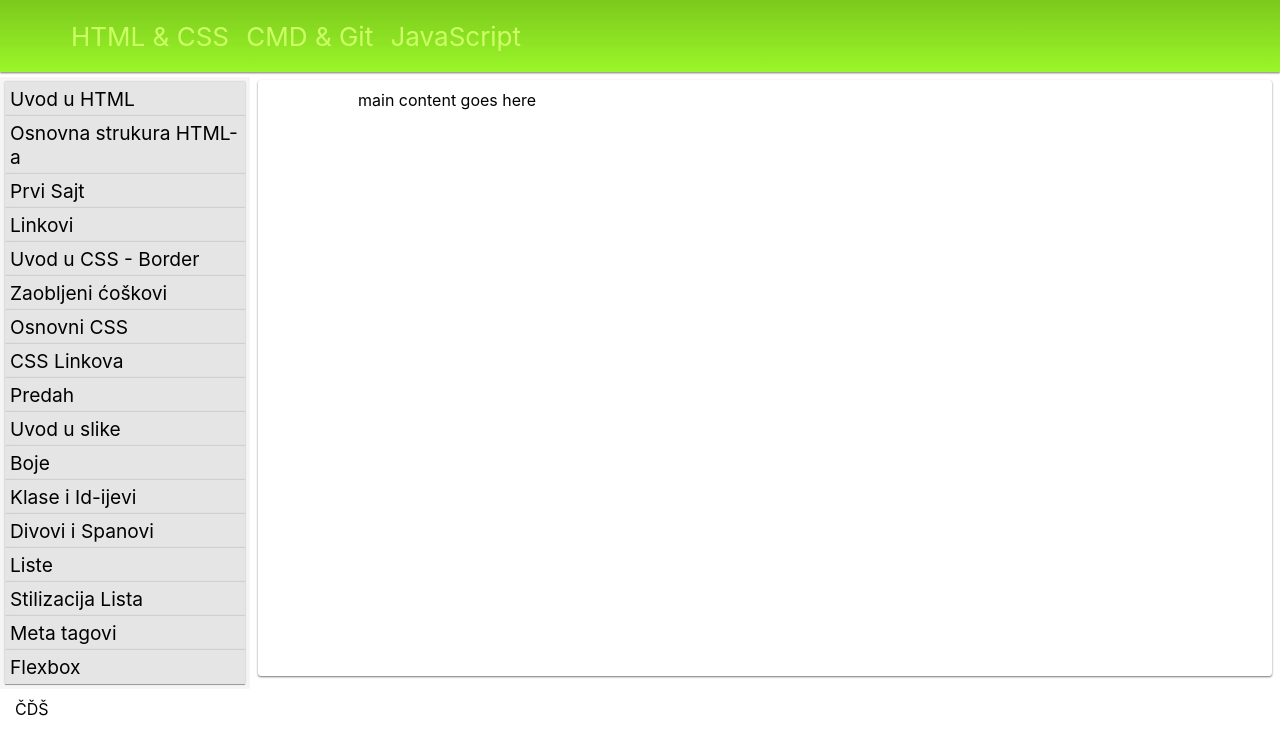
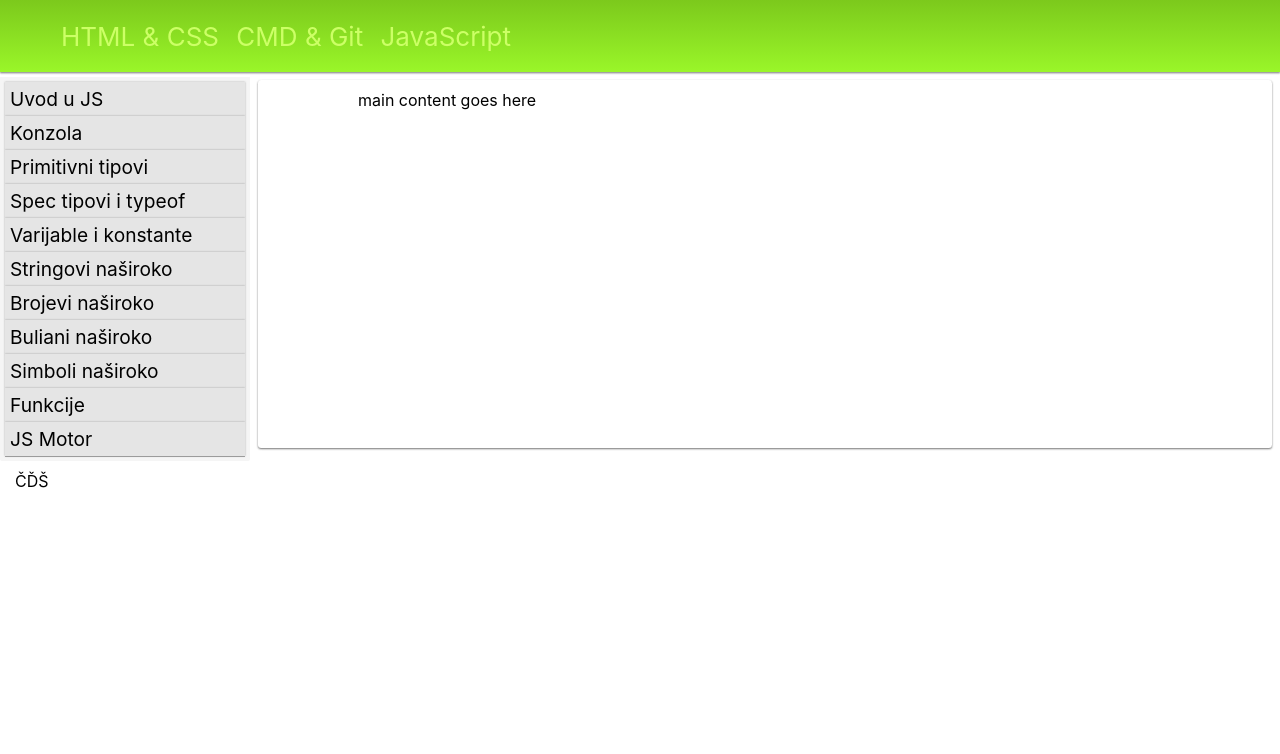
Before and after one commit to hikeislife/Mina-proj, a React (Create React App) app: page / in a window 1280 px wide. Shown: the top 754 px of the page. Built offline with nearby package versions, Linux system fonts and the light colour scheme.

Commit message:
top nav rework

```diff
--- a/src/SCSS/_topNav.scss
+++ b/src/SCSS/_topNav.scss
@@ -14,6 +14,7 @@ nav {
 		li {
 			display: inline;
 			padding: 0 5px;
+			cursor: pointer;
 		}
 	}
 }
--- a/src/components/sideNav.jsx
+++ b/src/components/sideNav.jsx
@@ -3,12 +3,13 @@ import { getMenu } from '../data/menu';
 
 class SideNav extends Component {
 	state = {
-		current: this.props.id,
-		links: getMenu("hc")
+		//current: this.props.id,
+		current: "js",
 		};
 
 	renderSideMenu(current) {
-		var menu = this.state.links.map(item => <a href={ item.urls } key={ item._id }><li key={item._id}>{ item.items }</li></a>)
+		let links = getMenu(this.state.current);
+		var menu = links.map(item => <a href={ item.urls } key={ item._id }><li key={item._id}>{ item.items }</li></a>)
 		return menu;
 	};
 
@@ -17,8 +18,6 @@ class SideNav extends Component {
 			<ul>
 				{ this.renderSideMenu(this.state.current) }
 			</ul>
-			{ console.log("Selection: ", this.state.current) }
-
 		</div> )
 	};
 }
--- a/src/components/topNav.jsx
+++ b/src/components/topNav.jsx
@@ -4,18 +4,25 @@ import { getTopNav } from '../data/topNav';
 
 class TopNav extends Component {
 	state = {
-		items: ["HTML & CSS", "CMD & Git", "JavaScript"],
-		section: ["mp", "hc", "gc", "js"],
+		//items: ["HTML & CSS", "CMD & Git", "JavaScript"],
+		//section: ["mp", "hc", "gc", "js"],
 		selection: this.props.id,
 		test: getTopNav(),
+		activeIndex: 0,
 	};
+
+	setActive = index => {
+		console.log(index)
+		this.setState({
+			activeIndex: index !== this.state.activeIndex ? index : null
+		});
+		//item.classList.add("active");
+	}
 
 	render() {
 		return ( <nav>
 			<ul>
-				{ this.state.test.map(t => <li key={t._id} id={t._id}> { t.content } </li> ) }
-				{ /*this.state.items.map(item => <li key={ item }>{ item }&nbsp;&nbsp;| </li> )*/}
-
+				{ this.state.test.map(t => <li key={t._id} id={t._id} onClick={() => this.setActive(1)} className={this.state.activeIndex === 0 ? "" : "active"} > { t.content } </li> ) }
 			</ul>
 		</nav> )
 	}
--- a/src/data/menu.js
+++ b/src/data/menu.js
@@ -340,6 +340,6 @@ export const menuItems = [
 ]
 
 export function getMenu(section) {
-	console.log(section)
+	//console.log(section)
 	return menuItems.filter(m => m.sec === section);
 }
--- a/src/data/topNav.js
+++ b/src/data/topNav.js
@@ -22,5 +22,5 @@ export const items = [
 ];
 
 export function getTopNav() {
-	return items.filter(m => m.id !== "mp");
+	return items.filter(m => m._id !== "mp");
 }
```
